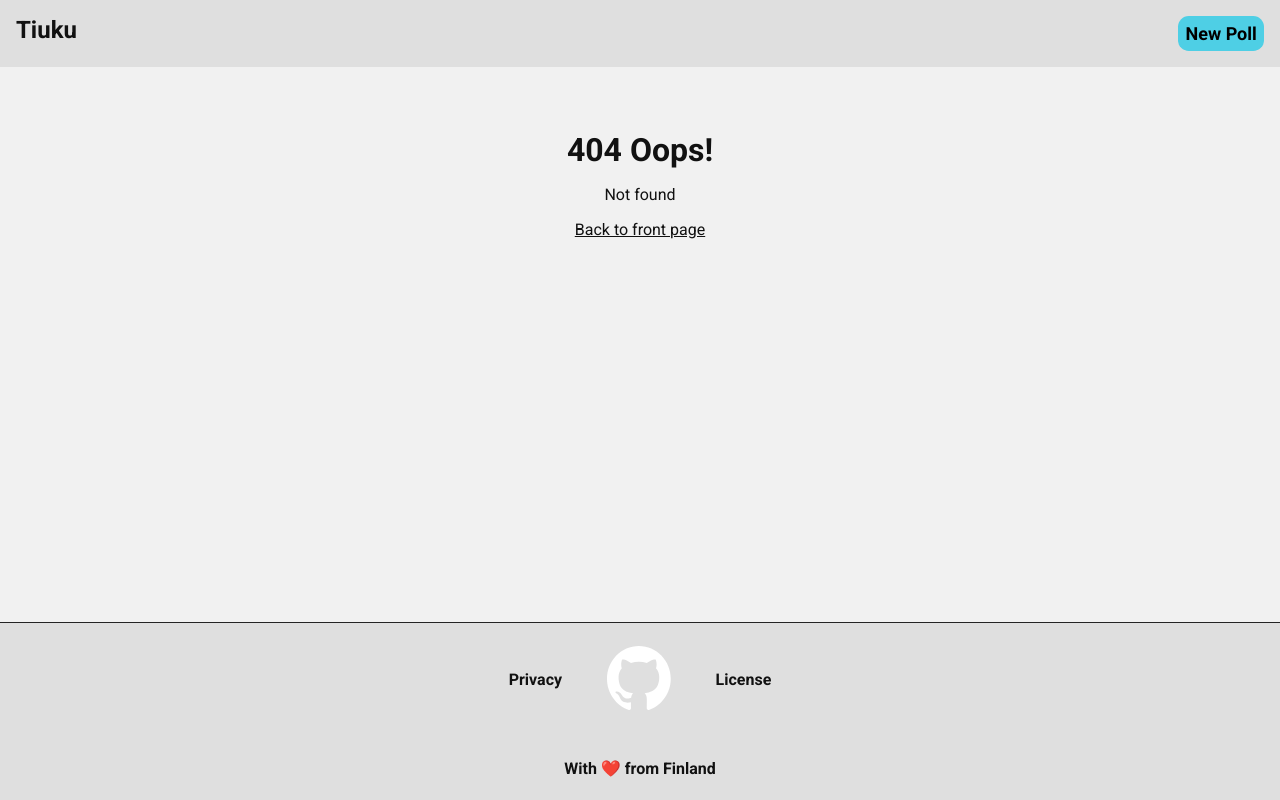
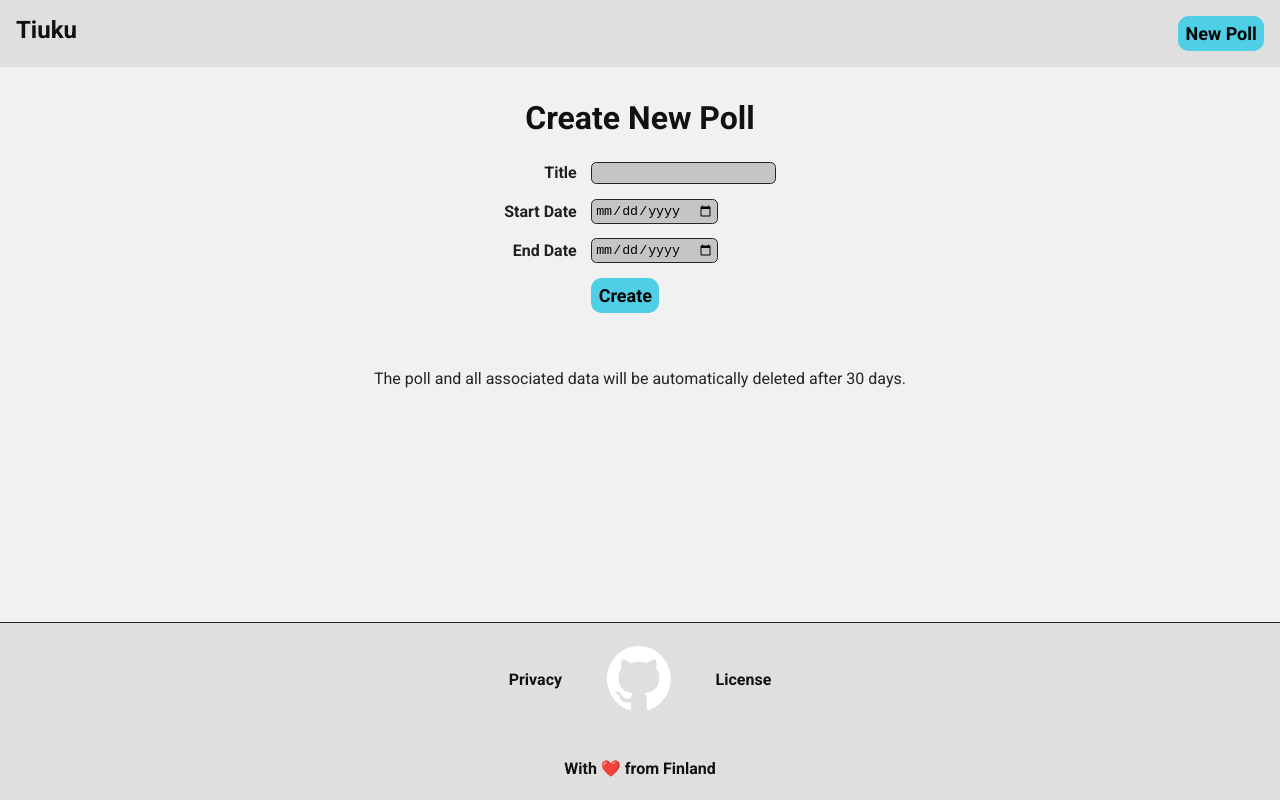
Before and after one commit to maholmlund/tiuku, a Next.js app: page /new in a window 1280 px wide. Before the commit this address had no page. Built offline with nearby package versions, Linux system fonts and the light colour scheme.

Commit message:
create new poll page

```diff
--- /dev/null
+++ b/app/new/page.module.css
@@ -0,0 +1,34 @@
+.table {
+  color: var(--text2);
+  margin: 1em auto;
+  text-align: left;
+  display: inline-block;
+}
+
+.bottomText {
+  color: var(--text3);
+  margin-top: 2em;
+}
+
+.container {
+  display: flex;
+  flex-direction: column;
+  justify-content: center;
+  text-align: center;
+}
+
+.tableItem {
+  padding: 0.4em;
+}
+
+.tableHeading {
+  padding: 0.4em;
+  text-align: right;
+}
+
+.input {
+  background-color: var(--bg3);
+  padding: 0.2em;
+  border: 1px solid var(--text3);
+  border-radius: 0.4em;
+}
--- /dev/null
+++ b/app/new/page.tsx
@@ -0,0 +1,79 @@
+"use client"
+import styles from "./page.module.css"
+import AccentButton from "@/components/accentButton"
+import { useState } from "react"
+
+export default function New() {
+  const [title, setTitle] = useState("");
+  const [start, setStart] = useState("");
+  const [end, setEnd] = useState("");
+
+  const addDate = (first: string, days: number) => {
+    let date = new Date(first);
+    date.setDate(date.getDate() + days);
+    return date.toISOString().split('T')[0];
+  }
+
+  const submit = async () => {
+    const result = await fetch("/api/new-poll", {
+      method: "POST",
+      body: JSON.stringify({
+        title: title,
+        start: start,
+        end: end
+      })
+    })
+    console.log(result);
+  }
+
+  return (
+    <div className={styles.container}>
+      <h1>Create New Poll</h1>
+      <table className={styles.table}>
+        <tbody>
+          <tr>
+            <th className={styles.tableHeading}>Title</th>
+            <td className={styles.tableItem}>
+              <input className={styles.input} value={title} onChange={(e) => setTitle(e.target.value)} />
+            </td>
+          </tr>
+          <tr>
+            <th className={styles.tableHeading}>Start Date</th>
+            <td className={styles.tableItem}>
+              <input
+                type="date"
+                className={styles.input}
+                value={start} onChange={(e) => setStart(e.target.value)}
+                min={end ? addDate(end, -30) : ""}
+                max={end}
+              />
+            </td>
+          </tr>
+          <tr>
+            <th className={styles.tableHeading}>End Date</th>
+            <td className={styles.tableItem}>
+              <input
+                type="date"
+                className={styles.input}
+                value={end} onChange={(e) => setEnd(e.target.value)}
+                min={start}
+                max={start ? addDate(start, +30) : ""}
+              />
+            </td>
+          </tr>
+          <tr>
+            <th></th>
+            <td className={styles.tableItem}>
+              <button onClick={submit}>
+                <AccentButton>
+                  Create
+                </AccentButton>
+              </button>
+            </td>
+          </tr>
+        </tbody>
+      </table>
+      <p className={styles.bottomText}>The poll and all associated data will be automatically deleted after 30 days.</p>
+    </div>
+  )
+}
```
